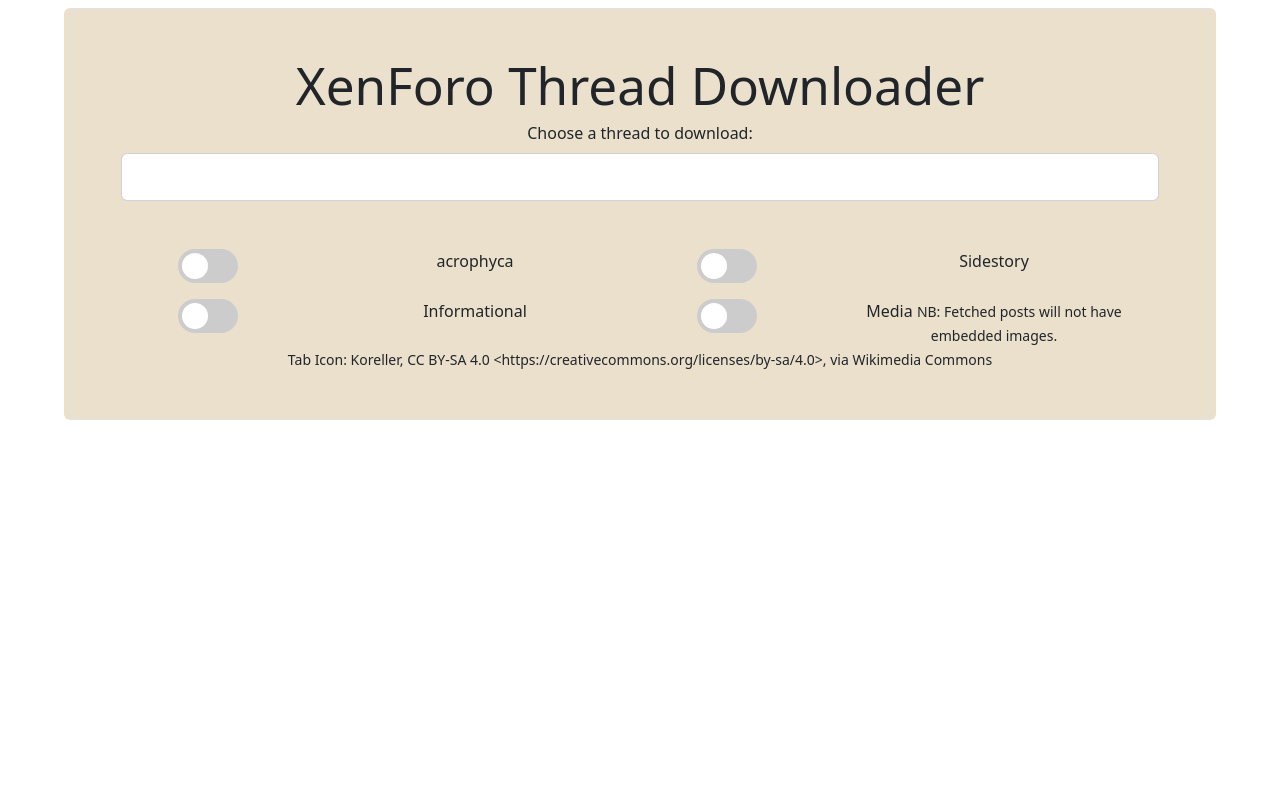
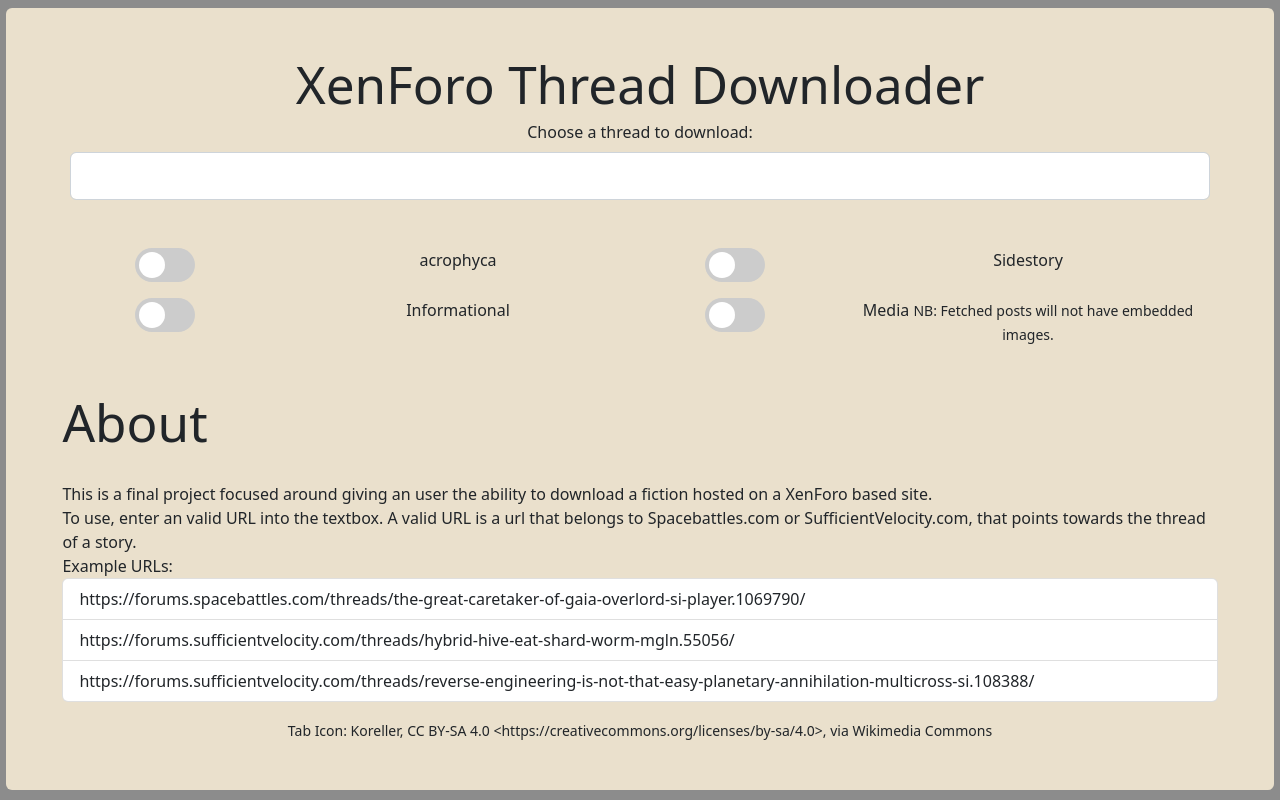
Before and after one commit to Candle-Wick/XFEpub-Project, a Vue app in the folder XFEpub/Frontend/: page / in a window 1280 px wide. Built offline with nearby package versions, Linux system fonts and the light colour scheme.

Commit message:
Frontend v06 and url messing

```diff
--- a/XFEpub/Frontend/index.html
+++ b/XFEpub/Frontend/index.html
@@ -7,7 +7,7 @@
     <meta name="viewport" content="width=device-width, initial-scale=1.0">
     <title>Vite App</title>
   </head>
-  <body>
+  <body style="background: rgba(42, 42, 42, 0.537)">
     <div id="app"></div>
     <script type="module" src="/src/main.js"></script>
   </body>
--- a/XFEpub/Frontend/src/App.vue
+++ b/XFEpub/Frontend/src/App.vue
@@ -7,11 +7,11 @@ import mainBody from './components/main.vue'
 </script>
 
 <template>
-  <div>
-    <div class="container-xxl-fluid rounded" style="background: rgba(150,100,0,0.2); max-width: 90%; margin: auto;">
+
+  <div class="container-xxl-fluid rounded" style="background: rgba(234,224,204,1); max-width: 99%; margin: auto;">
     <mainBody class=""/>
-    </div>
   </div>
+
 
 
   <!-- <header>
--- a/XFEpub/Frontend/src/components/main.vue
+++ b/XFEpub/Frontend/src/components/main.vue
@@ -2,7 +2,7 @@
 </script>
 
 <template>
-    <div class="border p-5 m-2">
+    <div class="border-rounded p-5 m-2">
         <h1 class="">XenForo Thread Downloader</h1>
 
 
@@ -56,11 +56,25 @@
             </div>
           </div>
 
-
-
-
         </form>
 
+        <div class="mt-5 d-flex justify-content-center">
+            <div class="text-start">
+            <h1>About</h1>
+            <br/>
+            <p >This is a final project focused around giving an user the ability to download a fiction hosted on a XenForo based site. <br/>
+              To use, enter an valid URL into the textbox. A valid URL is a url that belongs to Spacebattles.com or SufficientVelocity.com, that points towards the thread of a story. <br/>
+              Example URLs:
+              <ul class="list-group">
+                <li class="list-group-item">https://forums.spacebattles.com/threads/the-great-caretaker-of-gaia-overlord-si-player.1069790/</li>
+                <li class="list-group-item">https://forums.sufficientvelocity.com/threads/hybrid-hive-eat-shard-worm-mgln.55056/</li>
+                <li class="list-group-item">https://forums.sufficientvelocity.com/threads/reverse-engineering-is-not-that-easy-planetary-annihilation-multicross-si.108388/</li>
+              </ul>
+
+              <!-- Something about choosing wich parts to grab. -->
+            </p>
+            </div>
+          </div>
 
         <small innerText="Tab Icon: Koreller, CC BY-SA 4.0 <https://creativecommons.org/licenses/by-sa/4.0>, via Wikimedia Commons" class="">
         </small>
```
Also changed, not shown: 1 other file (tests, documents, lock files or other folders).
